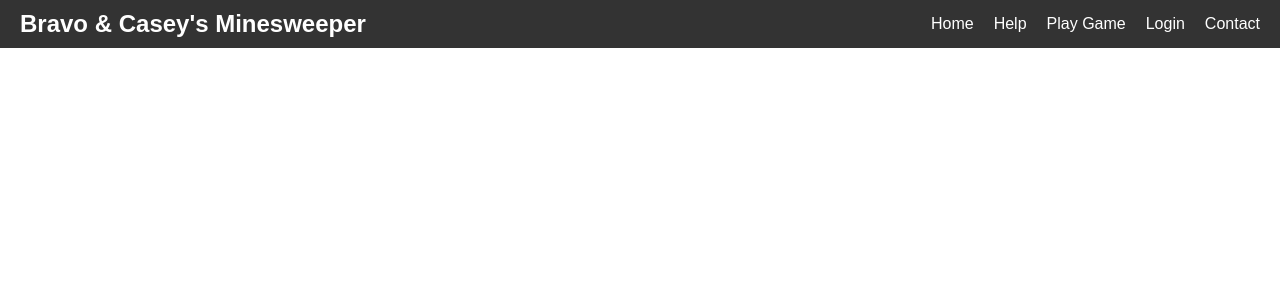
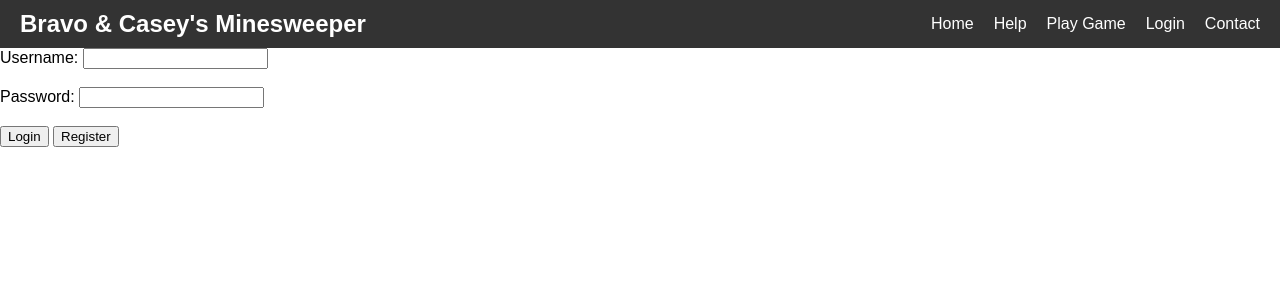
Before and after one commit to CaseyCascade/130-minesweeper-project, a PHP site: page /login.php in a window 1280 px wide. Shown: the top 308 px of the page. Run offline with PHP 8.4, Linux system fonts and the light colour scheme.

Commit message:
Added basic html for a login page

```diff
--- a/contact.php
+++ b/contact.php
@@ -1,8 +1,10 @@
 <!DOCTYPE html>
 <html>
+
 <head>
     <title>Contact</title>
 </head>
+
 <body>
     <?php
     include 'header.html';
@@ -14,4 +16,5 @@
     <h2>Mattheau Casey</h2>
     <p>This is some text </p>
 </body>
+
 </html>
--- a/game.php
+++ b/game.php
@@ -1,12 +1,15 @@
 <!DOCTYPE html>
 <html>
+
 <head>
     <title>Minesweeper</title>
 </head>
+
 <body>
     <?php
     include 'header.html';
     ?>
 
 </body>
+
 </html>
--- a/header.html
+++ b/header.html
@@ -1,10 +1,12 @@
 <!DOCTYPE html>
 <html lang="en">
+
 <head>
     <meta name="viewport" content="width=device-width, initial-scale=1.0">
     <title>Minesweeper Header</title>
     <link rel="stylesheet" href="./styles/header.css">
 </head>
+
 <body>
 
     <header>
@@ -25,4 +27,5 @@
     </main>
 
 </body>
+
 </html>
--- a/index.php
+++ b/index.php
@@ -1,12 +1,15 @@
 <!DOCTYPE html>
 <html>
+
 <head>
     <title>Index</title>
 </head>
+
 <body>
     <?php
     include 'header.html';
     ?>
 
 </body>
+
 </html>
--- a/leaderboard.php
+++ b/leaderboard.php
@@ -1,11 +1,14 @@
 <!DOCTYPE html>
 <html>
+
 <head>
     <title>Leaderboard</title>
 </head>
+
 <body>
     <?php
     include 'header.html';
     ?>
 </body>
+
 </html>
--- a/login.php
+++ b/login.php
@@ -1,12 +1,31 @@
 <!DOCTYPE html>
 <html>
-    <head>
-        <title>Login</title>
-    </head>
-    <body>
+
+<head>
+    <title>Login</title>
+</head>
+
+<body>
     <?php
     include 'header.html';
     ?>
 
-    </body>
+    <form action="./server/login.php" method="POST">
+        <label for="username">Username:</label>
+        <input type="text" id="username" name="username">
+        <br><br>
+
+        <label for="password">Password:</label>
+        <input type="text" id="password" name="password">
+        <br><br>
+
+        <button type="submit" name="action" value="login">Login</button>
+        <button type="submit" name="action" value="register">Register</button>
+
+    </form>
+
+
+
+</body>
+
 </html>
```
Also changed, not shown: help.php (+5 -2 lines). Lines whose indentation alone changed are shown as unchanged.
